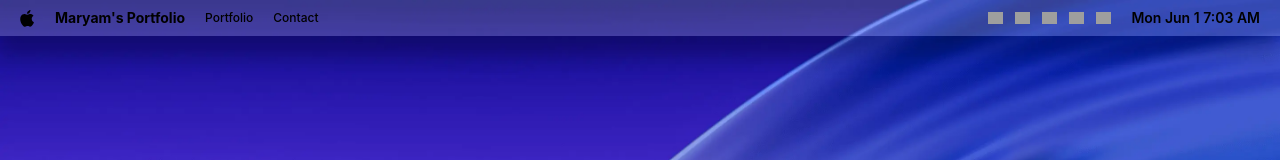
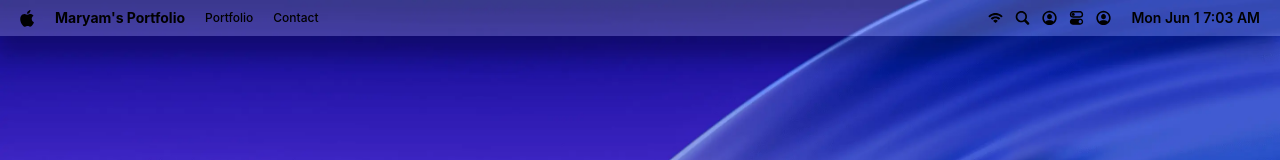
Before and after one commit to mariacnru/Macfolio, a React (Vite) app: page / in a window 1280 px wide. Shown: the top 160 px of the page. Built offline with nearby package versions, Linux system fonts and the light colour scheme; grey boxes are pictures that could not be loaded.

Commit message:
Navbar image bug fixed

```diff
--- a/src/components/Navbar.jsx
+++ b/src/components/Navbar.jsx
@@ -28,7 +28,7 @@ function Navbar({ setContactMe, setWorks }) {
           {navIcons.map(({ id, img }) => (
             <li key={id}>
               <img
-                src={`/Macfolio${img}`}
+                src={`${img}`}
                 alt={`icon-${id}`}
                 width={15}
                 height={15}
```
